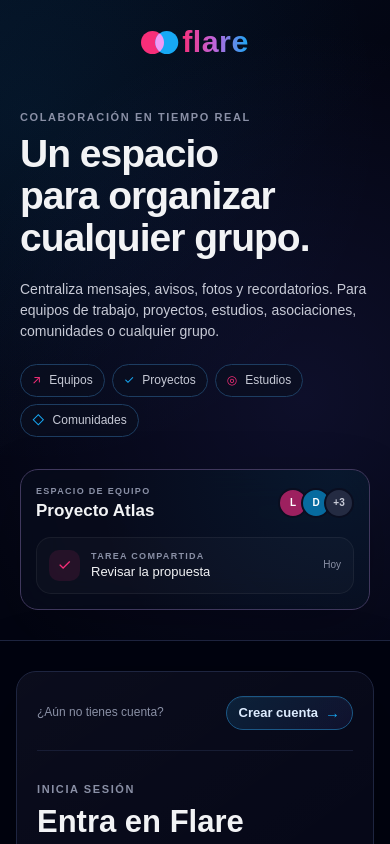
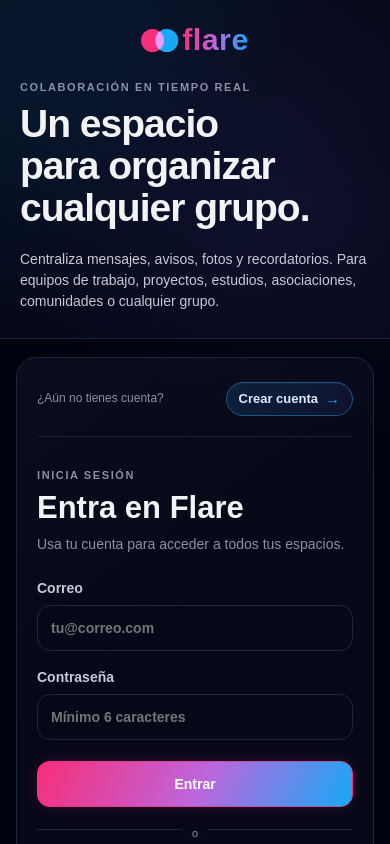
Before and after one commit to MigVarona/flare, a Next.js app in the folder apps/web/: page / in a window 390 px wide. Shown: the top 844 px of the page. Built offline with nearby package versions, Linux system fonts and the light colour scheme; no server answers; a web font is replaced by a local one.

Commit message:
style: adelanta el acceso en la portada movil

```diff
--- a/apps/web/src/app/globals.css
+++ b/apps/web/src/app/globals.css
@@ -2821,12 +2821,13 @@ fieldset legend {
   }
 
   .auth-story {
-    gap: 32px;
-    padding: 26px 20px 30px;
+    grid-template-rows: auto auto;
+    gap: 18px;
+    padding: 24px 20px 12px;
   }
 
   .auth-story-content {
-    padding-top: 18px;
+    padding-top: 4px;
   }
 
   .auth-story h1 {
@@ -2841,32 +2842,13 @@ fieldset legend {
     line-height: 21px;
   }
 
-  .auth-feature-list {
-    gap: 7px;
-    margin-top: 22px;
-  }
-
-  .auth-feature-list li {
-    min-height: 33px;
-    padding-inline: 11px;
-    font-size: 12px;
-  }
-
+  .auth-feature-list,
   .auth-collab-card {
-    padding: 15px;
-    border-radius: 18px;
-  }
-
-  .auth-collab-grid {
-    grid-template-columns: 1fr;
-  }
-
-  .auth-collab-item:nth-child(2) {
     display: none;
   }
 
   .auth-panel {
-    padding: 30px 16px 42px;
+    padding: 18px 16px 42px;
   }
 
   .auth-card {
```
